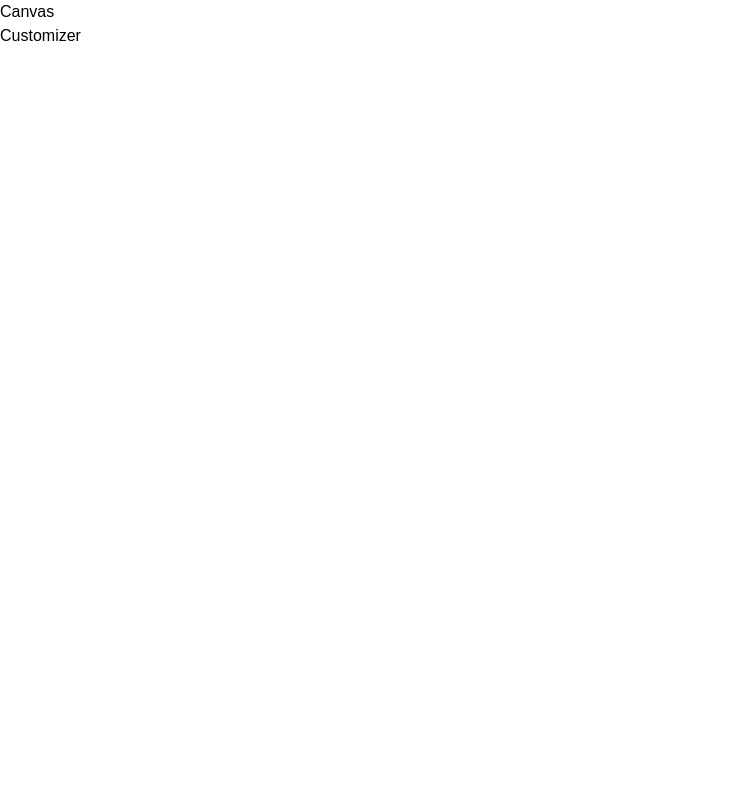
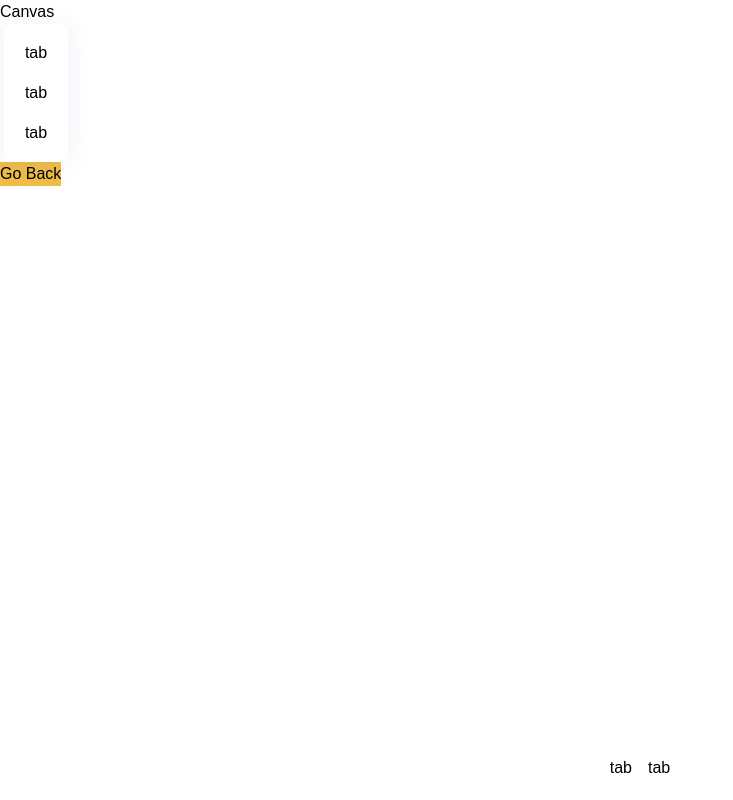
Before and after one commit to firasbentalebtn/threejs, a React (Vite) app: page / in a window 1280 px wide. Both pictures are taken after a click on the button "Customize It". Shown: the whole page, without its empty margins (0-733 px from the left). Built offline with nearby package versions, Linux system fonts and the light colour scheme; a web font is replaced by a local one.

Commit message:
Customizer component layout

```diff
--- /dev/null
+++ b/src/components/AIPicker.jsx
@@ -0,0 +1,11 @@
+import React from 'react'
+
+const AIPicker = () => {
+  return (
+    <div>
+      AiPicker
+    </div>
+  )
+}
+
+export default AIPicker
--- /dev/null
+++ b/src/components/ColorPicker.jsx
@@ -0,0 +1,11 @@
+import React from 'react'
+
+const ColorPicker = () => {
+  return (
+    <div>
+      Color Picker
+    </div>
+  )
+}
+
+export default ColorPicker
--- /dev/null
+++ b/src/components/FilePicker.jsx
@@ -0,0 +1,11 @@
+import React from 'react'
+
+const FilePicker = () => {
+  return (
+    <div>
+      File Picker
+    </div>
+  )
+}
+
+export default FilePicker
--- /dev/null
+++ b/src/components/Tab.jsx
@@ -0,0 +1,11 @@
+import React from 'react'
+
+const Tab = () => {
+  return (
+    <div>
+      tab
+    </div>
+  )
+}
+
+export default Tab
--- a/src/pages/Customizer.jsx
+++ b/src/pages/Customizer.jsx
@@ -7,12 +7,59 @@
 import { download } from '../assets';
 import { downloadCanvasToImage, reader } from '../config/helpers';
 import { EditorTabs, FilterTabs, DecalTypes } from '../config/constants';
+import { fadeAnimation, slideAnimation } from '../config/motion';
+import { AIPicker, ColorPicker, CustomButton, FilePicker, Tab } from '../components';
+const Customizer = () => {
+  const snap = useSnapshot(state);
 
-const Customizer = () => {
   return (
-    <div>
-      Customizer
-    </div>
+    <AnimatePresence>
+      {!snap.intro && (
+        <>
+        <motion.div key="custom"
+            className="absolute top-0 left-0 z-10"
+            {...slideAnimation('left')}>
+              <div className="flex items-center min-h-screen">
+                  <div className="editortabs-container tabs">
+                  {EditorTabs.map((tab) => (
+                  <Tab
+                    key={tab.name}
+                    tab={tab}
+                    handleClick={() => {}}
+                  />
+                ))}
+
+                  </div>
+              </div>
+        </motion.div>
+        <motion.div
+            className="absolute z-10 top-5 right-5"
+            {...fadeAnimation}
+          >
+            <CustomButton
+              type="filled"
+              title="Go Back"
+              handleClick={() => state.intro = true}
+              customStyles="w-fit px-4 py-2.5 font-bold text-sm"
+            />
+          </motion.div>
+          <motion.div
+            className='filtertabs-container'
+            {...slideAnimation("up")}
+          >
+            {FilterTabs.map((tab) => (
+              <Tab
+                key={tab.name}
+                tab={tab}
+                isFilterTab
+                isActiveTab=""
+                handleClick={() => {}}
+              />
+            ))}
+          </motion.div>
+        </>
+      )}
+    </AnimatePresence>
   )
 }
 
```
Also changed, not shown: src/components/index.js (+11 -2 lines).
